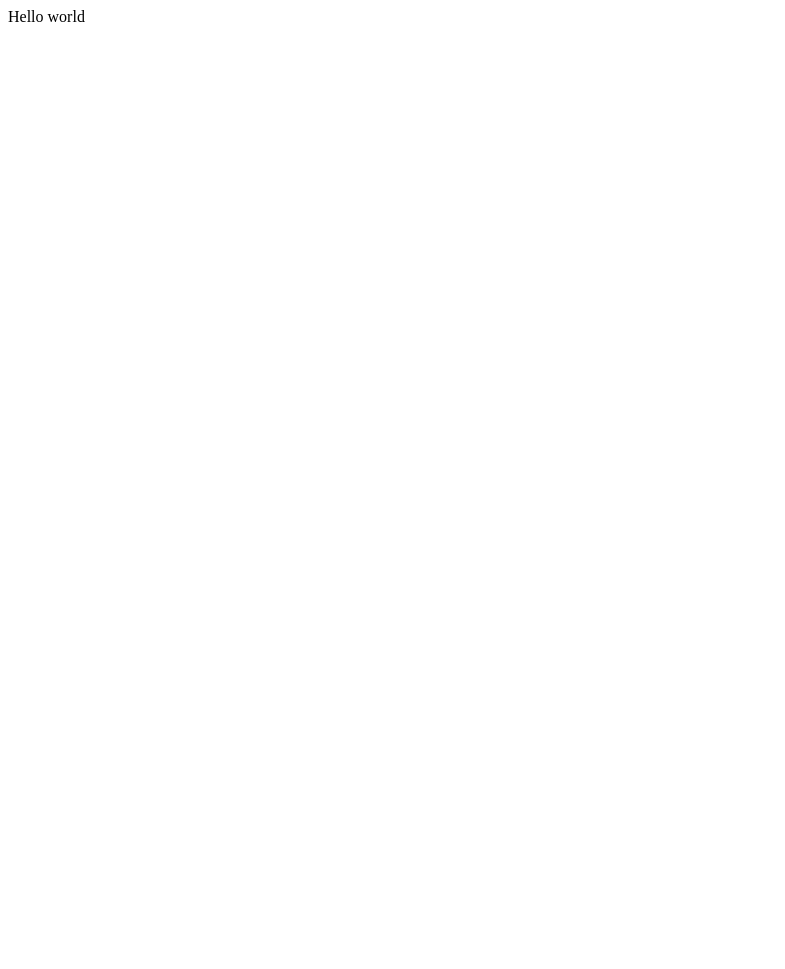
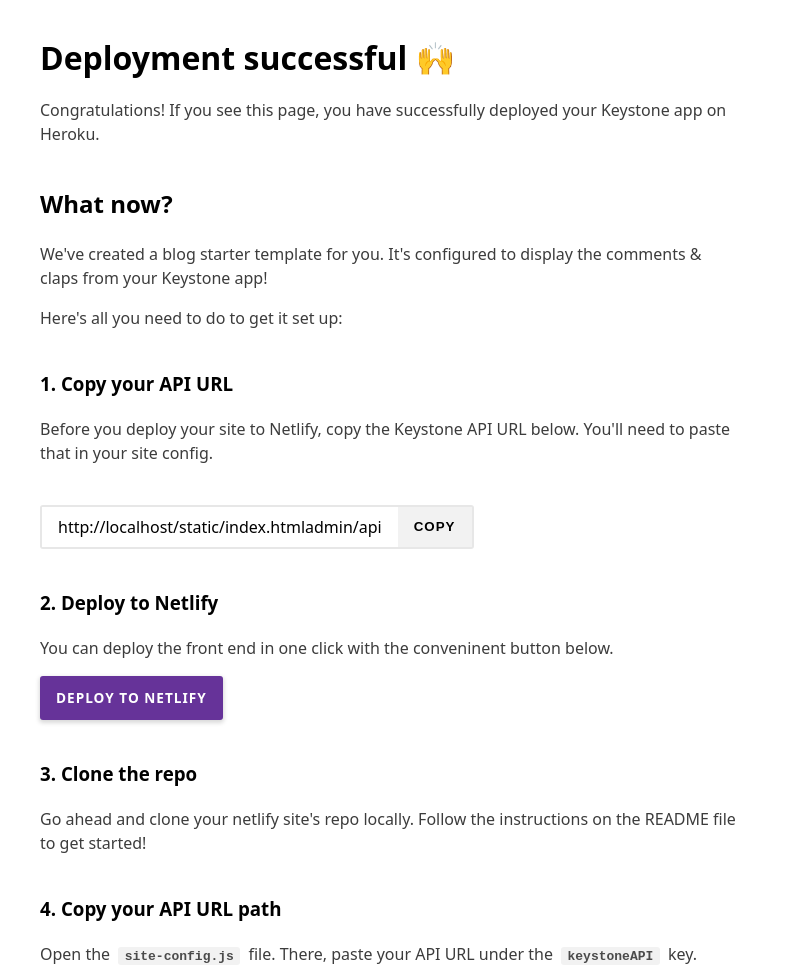
Before and after one commit to keystonejs/keystone-jamstack-plus, a website: page static/index.html in a window 1280 px wide. Shown: the whole page, without its empty margins (0-785 px from the left). Before the commit the page ends 800 px from the top, so only its background shows below. Drawn offline with Linux system fonts and the light colour scheme.

Commit message:
static app WIP

```diff
--- a/static/index.html
+++ b/static/index.html
@@ -1 +1,61 @@
-<p>Hello world</p>
+<!DOCTYPE html>
+<html lang="en">
+  <head>
+    <meta charset="UTF-8" />
+    <meta name="viewport" content="width=device-width, initial-scale=1.0" />
+    <meta http-equiv="X-UA-Compatible" content="ie=edge" />
+    <title>Keystone - JamStack Plus Blog Enrichment</title>
+    <link rel="stylesheet" href="./styles.css" />
+  </head>
+  <body>
+    <h1>Deployment successful 🙌</h1>
+    <p>
+      Congratulations! If you see this page, you have successfully deployed your
+      Keystone app on Heroku.
+    </p>
+    <h2 class="sub-heading">What now?</h2>
+    <p>
+      We've created a blog starter template for you. It's configured to display
+      the comments & claps from your Keystone app!
+    </p>
+    <p>Here's all you need to do to get it set up:</p>
+    <h3 class="sub-heading">1. Copy your API URL</h3>
+    <p>
+      Before you deploy your site to Netlify, copy the Keystone API URL below.
+      You'll need to paste that in your site config.
+    </p>
+
+    <div class="copy">
+      <div class="copy-url js-copy-url">loading...</div>
+      <button class="copy-button js-copy-button">Copy</button>
+    </div>
+
+    <h3 class="sub-heading">2. Deploy to Netlify</h3>
+    <p>
+      You can deploy the front end in one click with the conveninent button
+      below.
+    </p>
+
+    <a
+      class="deploy-netlify"
+      target="_blank"
+      rel="noopener noreferrer"
+      href="https://app.netlify.com/start/deploy?repository=https://github.com/MadeByMike/11ty-starter"
+      >Deploy to Netlify</a
+    >
+
+    <h3 class="sub-heading">3. Clone the repo</h3>
+    <p>
+      Go ahead and clone your netlify site's repo locally. Follow the
+      instructions on the README file to get started!
+    </p>
+
+    <h3 class="sub-heading">4. Copy your API URL path</h3>
+    <p>
+      Open the <code>site-config.js</code> file. There, paste your API URL under
+      the <code>keystoneAPI</code> key.
+    </p>
+
+    <script src="./scripts.js"></script>
+  </body>
+</html>
--- /dev/null
+++ b/static/scripts.js
@@ -0,0 +1,41 @@
+(function() {
+  // API URL
+  const apiUrl = `${window.location.href}admin/api`;
+  const urlDisplay = document.querySelector(".js-copy-url");
+  urlDisplay.innerHTML = apiUrl;
+
+  // Clipboard
+  const button = document.querySelector(".js-copy-button");
+  button.addEventListener("click", copyToClipboard);
+
+  function copyToClipboard() {
+    const selection = window.getSelection();
+    const range = document.createRange();
+
+    range.selectNodeContents(urlDisplay);
+    selection.removeAllRanges();
+    selection.addRange(range);
+
+    try {
+      document.execCommand("copy");
+      selection.removeAllRanges();
+
+      button.textContent = "Copied!";
+      button.classList.add("success");
+
+      setTimeout(() => {
+        button.textContent = "Copy";
+        button.classList.remove("success");
+      }, 1500);
+    } catch (e) {
+      console.error(e);
+      button.textContent = "Error!";
+      button.classList.add("error");
+
+      setTimeout(() => {
+        button.textContent = "Copy";
+        button.classList.remove("error");
+      }, 1500);
+    }
+  }
+})();
--- /dev/null
+++ b/static/styles.css
@@ -0,0 +1,103 @@
+*,
+*:before,
+*:after {
+  box-sizing: border-box;
+}
+
+html {
+  margin: 0;
+  padding: 0;
+}
+
+body {
+  font-family: system-ui, BlinkMacSystemFont, -apple-system, Segoe UI, Roboto,
+    sans-serif;
+  margin: 2.5rem;
+  padding: 0;
+  max-width: 700px;
+  line-height: 1.5;
+}
+
+h1 {
+  line-height: 1.15;
+}
+
+p {
+  color: #3c3c3c;
+}
+
+code {
+  background: #f2f2f2;
+  border-radius: 3px;
+  padding: 0.1rem 0.4rem;
+  color: #4b4b4b;
+  margin: 0 0.25rem;
+  font-weight: 600;
+}
+
+.sub-heading {
+  margin-top: 2.5rem;
+}
+
+/* Copy to clipboard functionality */
+.copy {
+  display: inline-flex;
+  align-items: center;
+  border-radius: 3px;
+  margin-top: 1.5rem;
+  border: solid 2px #e7e7e7;
+}
+
+.copy-url {
+  display: flex;
+  justify-content: center;
+  align-items: center;
+  background: white;
+  border-right: none;
+  height: 2.5rem;
+  padding: 0 1rem;
+  vertical-align: middle;
+}
+
+.copy-button {
+  height: 2.5rem;
+  padding: 0 1rem;
+  background: #f2f2f2;
+  border: none;
+  cursor: pointer;
+  font-weight: 600;
+  text-transform: uppercase;
+  letter-spacing: 1px;
+}
+
+.copy-button:hover {
+  background: #e7e7e7;
+}
+
+.copy-button:focus {
+  outline: none;
+  box-shadow: 0 0 1px 3px rgba(122, 193, 255, 0.45);
+}
+
+.copy-button.success {
+  background: rgba(153, 255, 157, 0.33);
+}
+
+.copy-button.error {
+  background: rgba(255, 77, 0, 0.15);
+}
+
+/* Fancy Netlify button */
+.deploy-netlify {
+  display: inline-block;
+  padding: 0.75rem 1rem;
+  color: white;
+  text-transform: uppercase;
+  font-weight: 600;
+  letter-spacing: 1px;
+  font-size: 0.85rem;
+  text-decoration: none;
+  background: rebeccapurple;
+  border-radius: 3px;
+  box-shadow: 0 2px 4px 1px rgba(0, 0, 0, 0.15);
+}
```
